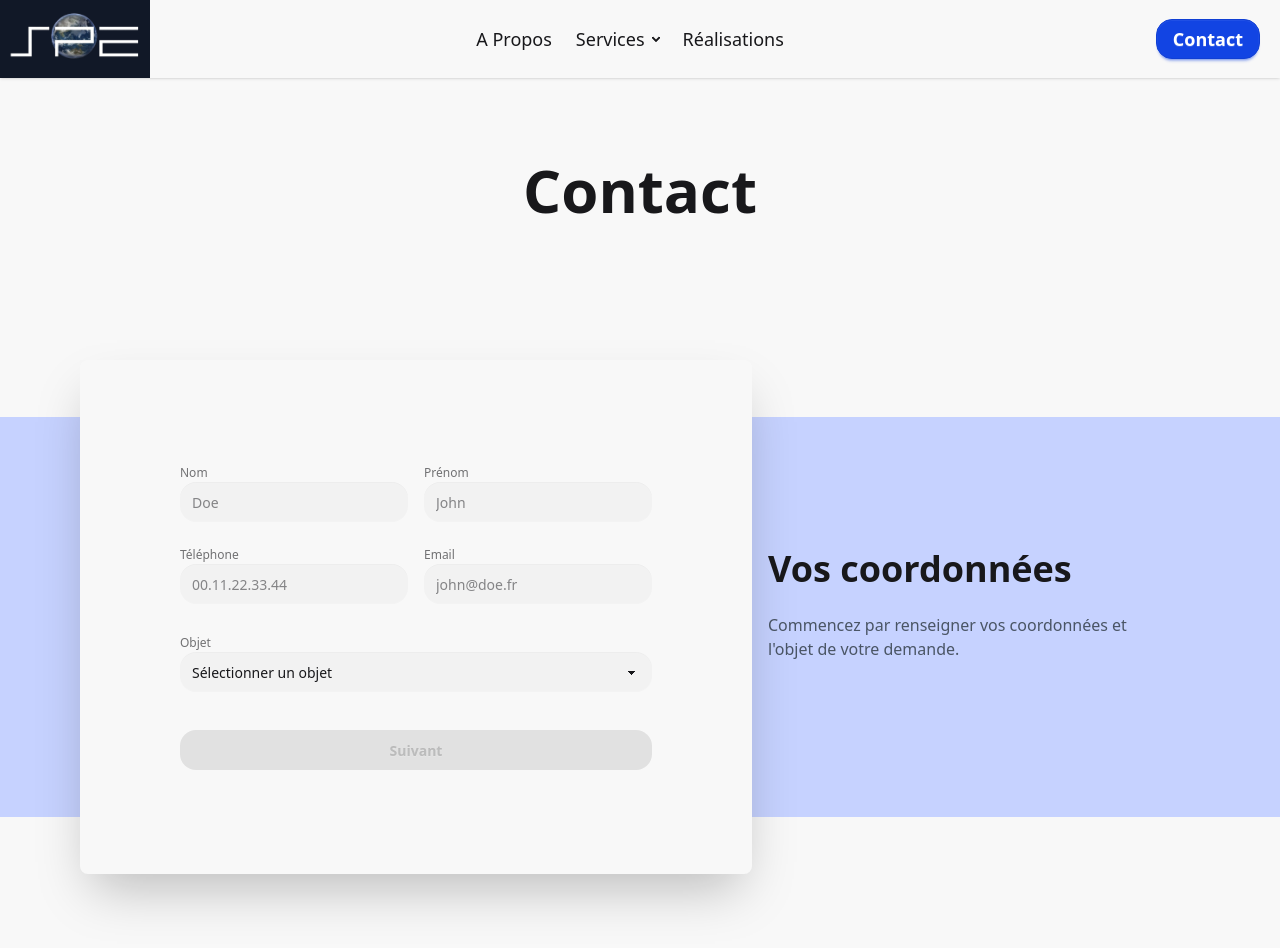
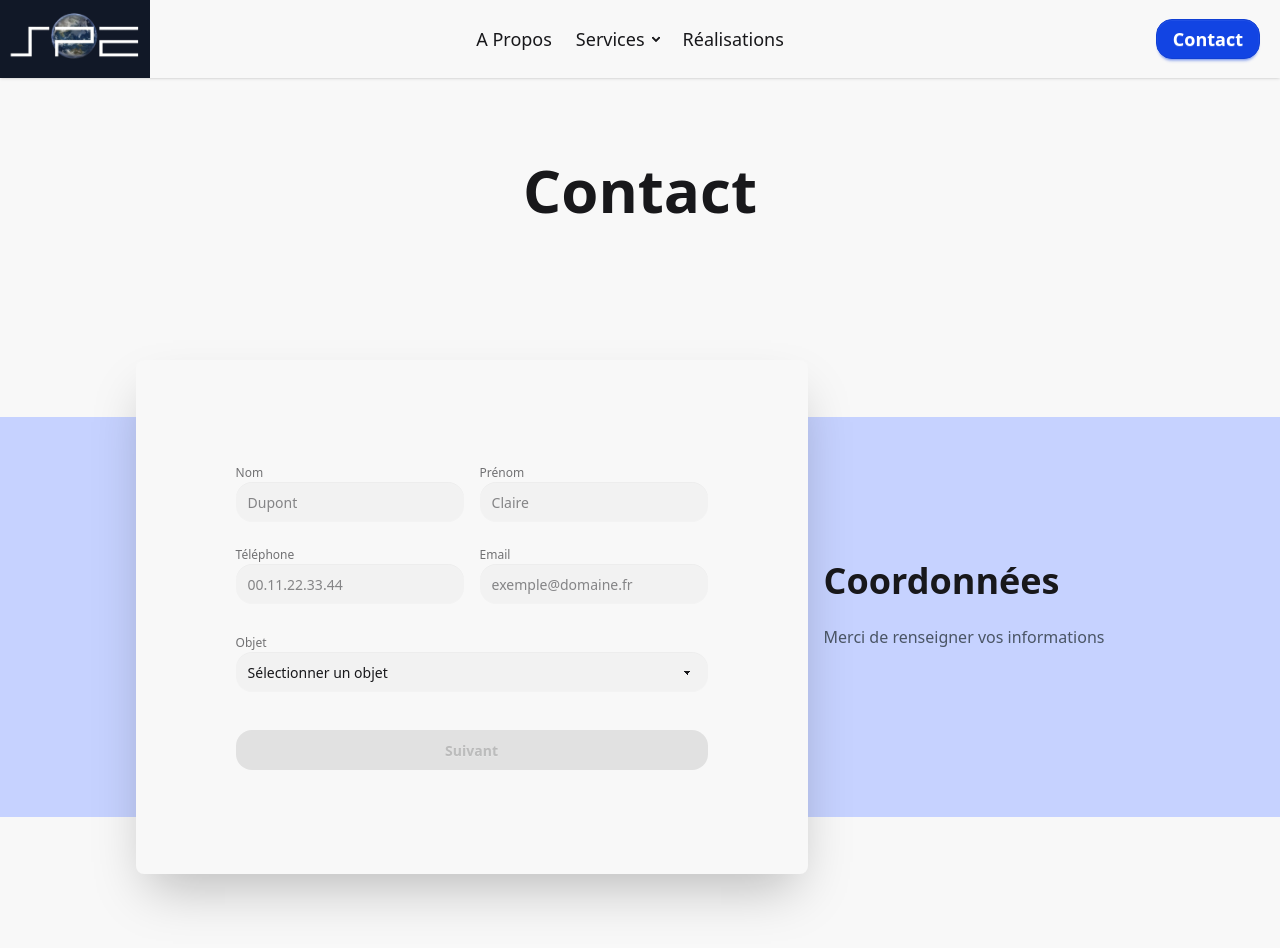
Before and after one commit to EwenLM/spedocker, a Next.js app: page /contact in a window 1280 px wide. Shown: the top 948 px of the page. Built offline with nearby package versions, Linux system fonts and the light colour scheme.

Commit message:
amélioration form

```diff
--- a/app/component/client/FormSteps.tsx
+++ b/app/component/client/FormSteps.tsx
@@ -16,23 +16,36 @@ type Field =
       options: string[];
     }
   | {
-      type: "radio";
+      type: "radio" | "checkbox";
       label: string;
       name: string;
       options: string[];
+    }
+  | {
+      type: "file";
+      label: string;
+      name: string;
+    }
+  | {
+      type: "textarea";
+      label: string;
+      name: string;
+      placeholder?: string;
     };
 
 interface FormProps {
-  title: string;
-  description: string;
   fields: Field[];
+  steps: {
+    step1: { title: string; description: string };
+    step2: Record<string, { title: string; description: string }>; // un titre/desc par objet
+  };
 }
 
 // Formulaires secondaires selon l’objet
 const secondForms: Record<string, Field[]> = {
   "Demande de devis": [
     {
-      type: "radio",
+      type: "checkbox", // mutlti selection
       label: "Type de travaux",
       name: "travaux",
       options: ["Électricité", "Plomberie", "Chauffage", "Domotique"],
@@ -47,16 +60,26 @@ const secondForms: Record<string, Field[]> = {
       type: "text",
       label: "Nombre de pièces",
       placeholder: "Ex : 4",
-      name: "pieces",
+      name: "pieces1",
     },
     {
       type: "text",
       label: "Ville",
       placeholder: "Ex : Pontivy",
-      name: "ville",
+      name: "ville1",
+    },
+    {
+      type: "textarea",
+      label: "Votre Message",
+      name: "message",
+      placeholder: "Décrivez votre besoin en quelques mots...",
+    },
+    {
+      type: "file",
+      label: "Ajoutez des fichiers (plans, photos…)",
+      name: "fichiers",
     },
   ],
-
   Candidature: [
     {
       type: "text",
@@ -65,10 +88,20 @@ const secondForms: Record<string, Field[]> = {
       name: "poste",
     },
     {
-      type: "email",
-      label: "Email professionnel",
-      placeholder: "votre@email.fr",
-      name: "emailpro",
+      type: "file",
+      label: "CV",
+      name: "cv",
+    },
+    {
+      type: "file",
+      label: "Lettre de motivation",
+      name: "lettre",
+    },
+    {
+      type: "textarea",
+      label: "Message complémentaire",
+      name: "message",
+      placeholder: "Exprimez-vous librement…",
     },
   ],
   Renseignement: [
@@ -78,20 +111,27 @@ const secondForms: Record<string, Field[]> = {
       placeholder: "Votre question",
       name: "sujet",
     },
-  ],
-  Autre: [
     {
-      type: "text",
-      label: "Message",
-      placeholder: "Détaillez votre besoin",
-      name: "autre_message",
+      type: "textarea",
+      label: "Message complémentaire",
+      name: "message",
+      placeholder: "Détaillez votre question...",
     },
   ],
 };
 
-export default function FormSteps({ title, description, fields }: FormProps) {
+export default function FormSteps({ fields, steps }: FormProps) {
   const [selectedObjet, setSelectedObjet] = useState("");
   const [step, setStep] = useState<1 | 2>(1);
+  const currentTitle =
+    step === 1
+      ? steps.step1.title
+      : steps.step2[selectedObjet]?.title || "Étape 2";
+
+  const currentDescription =
+    step === 1
+      ? steps.step1.description
+      : steps.step2[selectedObjet]?.description || "";
 
   // Formulaire affiché selon étape
   const currentFields = step === 1 ? fields : secondForms[selectedObjet] ?? [];
@@ -101,29 +141,55 @@ export default function FormSteps({ title, description, fields }: FormProps) {
       {/* Bande de fond bleue centrée */}
       <div className="absolute top-[200px] lg:top-1/2 left-0 w-full h-[400px] -translate-y-1/2 bg-indigo-200 z-0" />
 
-      <div className="relative z-10">
+      <div className="relative z-2">
         <div className="hero-content flex-col lg:flex-row-reverse w-full max-w-6xl mx-auto py-20 lg:py-0 transition-all duration-500">
           {/* Titre + description */}
           <div className="text-center lg:text-left mb-6 lg:mb-0 lg:me-10">
-            <h2 className="text-4xl font-bold">{title}</h2>
-            <p className="py-6 text-gray-600">{description}</p>
+            <h2 className="text-4xl font-bold">{currentTitle}</h2>
+            <p className="py-6 text-gray-600">{currentDescription}</p>
           </div>
 
           {/* Form */}
           <div className="card bg-base-100 w-full max-w-2xl shrink-0 shadow-2xl">
             <div className="card-body md:p-25">
+              <form
+                method="POST"
+                action="https://formsubmit.co/informatique@spe.bzh"
+              >
                 <fieldset className="fieldset">
                   <div className="grid grid-cols-1 md:grid-cols-2 gap-4">
-                  {currentFields.map((field, index) => {
-                    if (field.type === "select") return null;
-                    {
-                      currentFields.map((field, index) => {
-                        if (field.type === "select") return null;
+                    {currentFields
+                      .filter((field) => field.type !== "select")
+                      .map((field, index) => {
+                        // CASE : checkbox
+                        if (field.type === "checkbox") {
+                          return (
+                            <div key={index} className="mb-2 md:col-span-2">
+                              <label className="label">{field.label}</label>
+                              <div className="flex flex-wrap gap-4">
+                                {field.options.map((option, i) => (
+                                  <label
+                                    key={i}
+                                    className="label cursor-pointer"
+                                  >
+                                    <input
+                                      type="checkbox"
+                                      name={field.name}
+                                      value={option}
+                                      className="checkbox checkbox-primary"
+                                    />
+                                    <span className="ml-2">{option}</span>
+                                  </label>
+                                ))}
+                              </div>
+                            </div>
+                          );
+                        }
 
-                        // 👉 Cas RADIO
+                        // CASE : radio
                         if (field.type === "radio") {
                           return (
-                            <div key={index} className="mb-2">
+                            <div key={index} className="mb-2 md:col-span-2">
                               <label className="label">{field.label}</label>
                               <div className="flex flex-wrap gap-4">
                                 {field.options.map((option, i) => (
@@ -136,6 +202,7 @@ export default function FormSteps({ title, description, fields }: FormProps) {
                                       name={field.name}
                                       value={option}
                                       className="radio checked:bg-primary"
+                                      required
                                     />
                                     <span className="ml-2">{option}</span>
                                   </label>
@@ -145,20 +212,40 @@ export default function FormSteps({ title, description, fields }: FormProps) {
                           );
                         }
 
-                        // 👉 Cas INPUT classique
+                        // CASE : textarea
+                        if (field.type === "textarea") {
                           return (
-                          <div key={index} className="mb-2">
+                            <div key={index} className="mb-2 md:col-span-2">
                               <label className="label">{field.label}</label>
-                            <input
-                              type={field.type}
+                              <textarea
                                 name={field.name}
-                              placeholder={field.placeholder}
-                              className="input w-full bg-base-200 border-none focus:outline-none focus:ring-0"
+                                placeholder={
+                                  "placeholder" in field
+                                    ? field.placeholder
+                                    : ""
+                                }
+                                className="textarea w-full bg-base-200 border-none focus:outline-none focus:inset-shadow-sm/10 focus:ring-0"
+                                rows={4}
                               />
                             </div>
                           );
-                      });
                         }
+
+                        // CASE : fichier
+                        if (field.type === "file") {
+                          return (
+                            <div key={index} className="mb-2 md:col-span-2">
+                              <label className="label">{field.label}</label>
+                              <input
+                                type="file"
+                                name={field.name}
+                                className="file-input file-input-bordered w-full"
+                              />
+                            </div>
+                          );
+                        }
+
+                        // CASE : input classique (text, email, tel)
                         return (
                           <div key={index} className="mb-2">
                             <label className="label">{field.label}</label>
@@ -168,7 +255,9 @@ export default function FormSteps({ title, description, fields }: FormProps) {
                               placeholder={
                                 "placeholder" in field ? field.placeholder : ""
                               }
-                          className="input w-full bg-base-200 border-none focus:outline-none focus:ring-0"
+                              className="input w-full bg-base-200 border-none focus:outline-none focus:inset-shadow-sm/10 focus:ring-0"
+                              required
+                              autoComplete="off"
                             />
                           </div>
                         );
@@ -198,6 +287,9 @@ export default function FormSteps({ title, description, fields }: FormProps) {
                       ) : null
                     )}
 
+                  {/* Input pour piéger les bots, invisble pour les utilisateurs */}
+                  <input type="text" name="_honey" style={{ display: "none" }} />
+
                   {/* Boutons */}
                   <div className="flex flex-col gap-4 mt-8">
                     {step === 2 && (
@@ -224,6 +316,7 @@ export default function FormSteps({ title, description, fields }: FormProps) {
                     </button>
                   </div>
                 </fieldset>
+              </form>
             </div>
           </div>
         </div>
--- a/app/component/client/Nav.tsx
+++ b/app/component/client/Nav.tsx
@@ -29,7 +29,7 @@ export default function Nav() {
             </div>
             <ul
               tabIndex={0}
-              className="menu menu-sm dropdown-content bg-base-100 rounded-box z-1000 mt-3 w-52 p-2 shadow"
+              className="menu menu-sm dropdown-content bg-base-100 rounded-box z-[3000] mt-3 w-52 p-2 shadow"
             >
               <li>
                 <Link href={"/"}>A Propos</Link>
--- a/app/contact/page.tsx
+++ b/app/contact/page.tsx
@@ -10,19 +10,17 @@ export default function Page() {
       </header>
       <main className="h-screen mt-20 lg:mt-35">
         <FormSteps
-          title="Vos coordonnées"
-          description="Commencez par renseigner vos coordonnées et l'objet de votre demande."
           fields={[
             {
               type: "text",
               label: "Nom",
-              placeholder: "Doe",
+              placeholder: "Dupont",
               name: "nom",
             },
             {
               type: "text",
               label: "Prénom",
-              placeholder: "John",
+              placeholder: "Claire",
               name: "prenom",
             },
             {
@@ -34,21 +32,36 @@ export default function Page() {
             {
               type: "email",
               label: "Email",
-              placeholder: "john@doe.fr",
+              placeholder: "exemple@domaine.fr",
               name: "email",
             },
             {
               type: "select",
               label: "Objet",
               name: "objet",
-              options: [
-                "Demande de devis",
-                "Renseignement",
-                "Candidature",
-                "Autre",
-              ],
+              options: ["Demande de devis", "Renseignement", "Candidature"],
             },
           ]}
+          steps={{
+            step1: {
+              title: "Coordonnées",
+              description: "Merci de renseigner vos informations",
+            },
+            step2: {
+              "Demande de devis": {
+                title: "Détails du projet",
+                description: "Précisez votre besoin. Vous pouvez joindre des photos, plans, etc...",
+              },
+              Candidature: {
+                title: "Votre candidature",
+                description: "Ajoutez vos documents et informations",
+              },
+              Renseignement: {
+                title: "Posez votre question",
+                description: "On vous répondra le plus rapidemment possible !",
+              },
+            },
+          }}
         />
       </main>
     </>
```
Also changed, not shown: app/component/client/Form.tsx (added, +67 -0 lines). Lines whose indentation alone changed are shown as unchanged.
